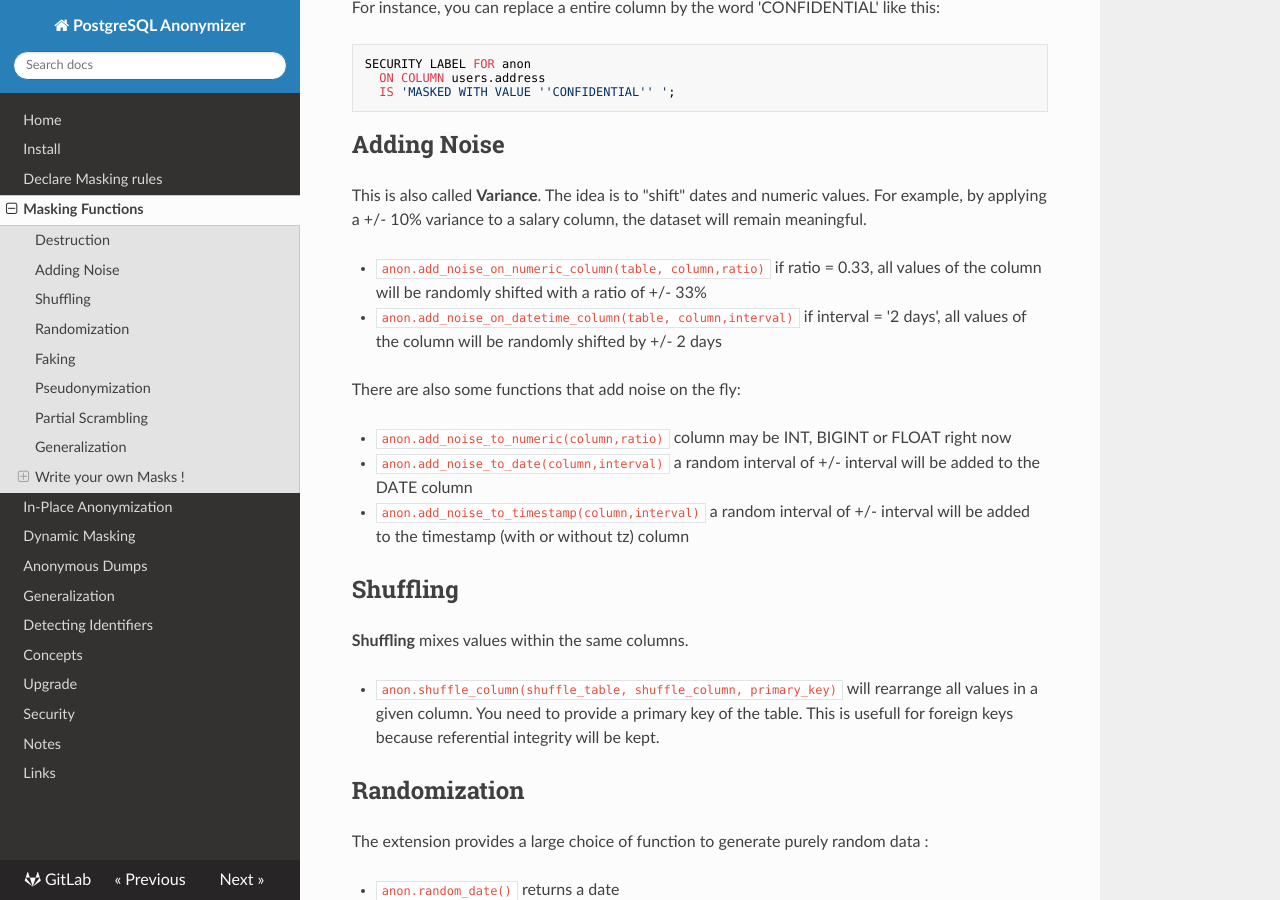
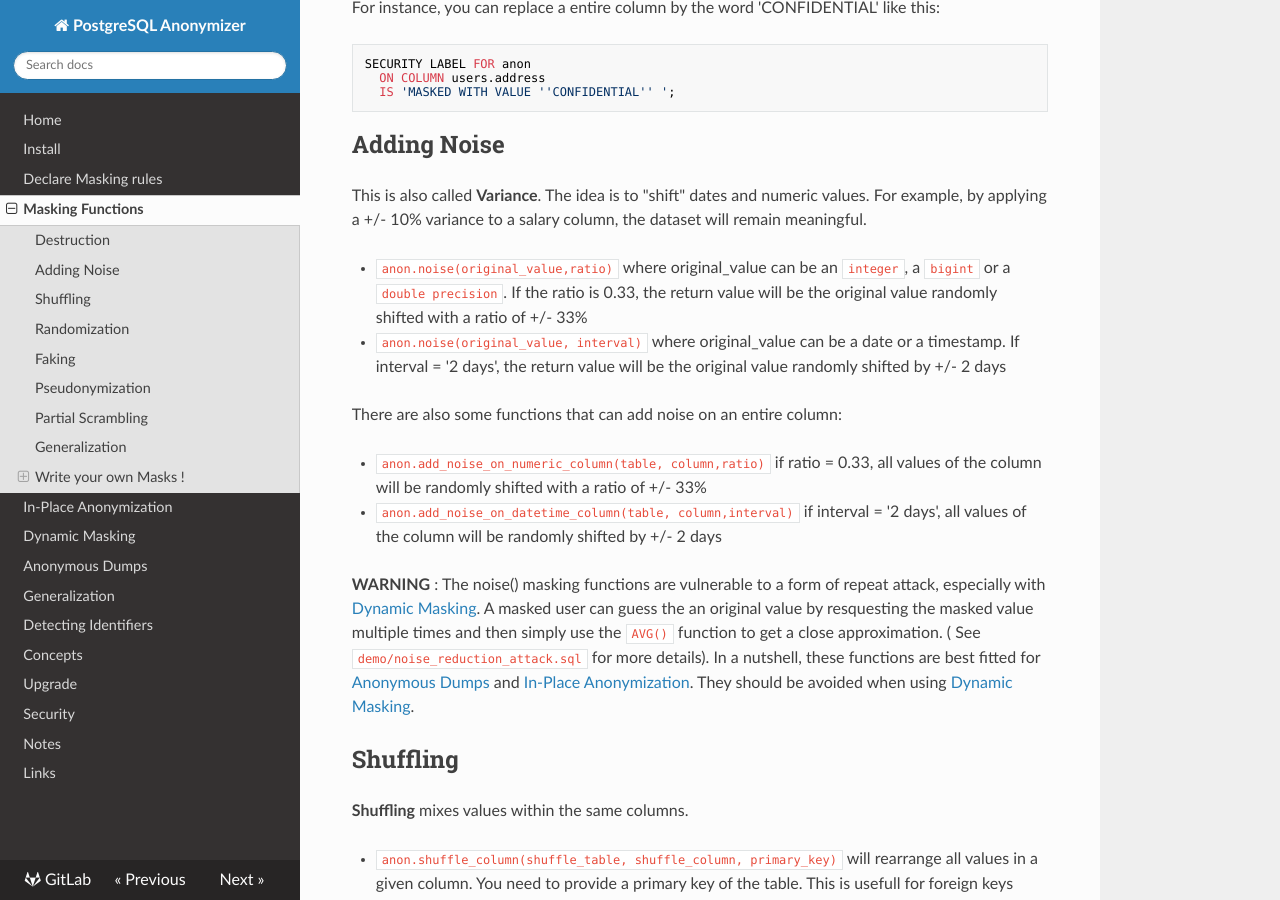
Before and after one commit to neondatabase/postgresql_anonymizer, an MkDocs documentation site: the page built from docs/masking_functions.md, in a window 1280 px wide and 900 px high, scrolled down 796 px. Built offline with MkDocs 1.6.1, drawn with Linux system fonts in a browser that asks for light colours; nearby versions of some CDN libraries.

Commit message:
[doc] noise reduction attack

```diff
--- a/docs/masking_functions.md
+++ b/docs/masking_functions.md
@@ -56,22 +56,35 @@ This is also called **Variance**. The idea is to "shift" dates and numeric
 values. For example, by applying a +/- 10% variance to a salary column, the
 dataset will remain meaningful.
 
+* `anon.noise(original_value,ratio)` where original_value can be an `integer`,
+  a `bigint` or a `double precision`. If the ratio is 0.33, the return value
+  will be the original value randomly shifted with a ratio of +/- 33%
+
+* `anon.noise(original_value, interval)` where original_value can be a date or a
+  timestamp. If interval = '2 days', the return value will be the original value
+  randomly shifted by +/- 2 days
+
+
+There are also some functions that can add noise on an entire column:
+
 * `anon.add_noise_on_numeric_column(table, column,ratio)` if ratio = 0.33, all
   values of the column will be randomly shifted with a ratio of +/- 33%
 
 * `anon.add_noise_on_datetime_column(table, column,interval)` if interval = '2 days',
   all values of the column will be randomly shifted by +/- 2 days
 
-There are also some functions that add noise on the fly:
 
-* `anon.add_noise_to_numeric(column,ratio)` column may be INT, BIGINT or FLOAT right now
+**WARNING** : The noise() masking functions are vulnerable to a form of
+repeat attack, especially with [Dynamic Masking]. A masked user can guess the
+an original value by resquesting the masked value multiple times and then simply
+use the `AVG()` function to get a close approximation. ( See
+`demo/noise_reduction_attack.sql` for more details). In a nutshell, these
+functions are best fitted for [Anonymous Dumps] and [In-Place Anonymization].
+They should be avoided when using [Dynamic Masking].
 
-* `anon.add_noise_to_date(column,interval)`
-  a random interval of +/- interval will be added to the DATE column
-
-* `anon.add_noise_to_timestamp(column,interval)`
-  a random interval of +/- interval will be added to the timestamp (with or without tz) column
-
+[Anonymous Dumps]: anonymous_dumps/
+[In-Place Anonymization]: in_place_anonymization/
+[Dynamic Masking]: dynamic_masking/
 
 Shuffling
 ------------------------------------------------------------------------------
```
Also changed, not shown: 1 other file.
